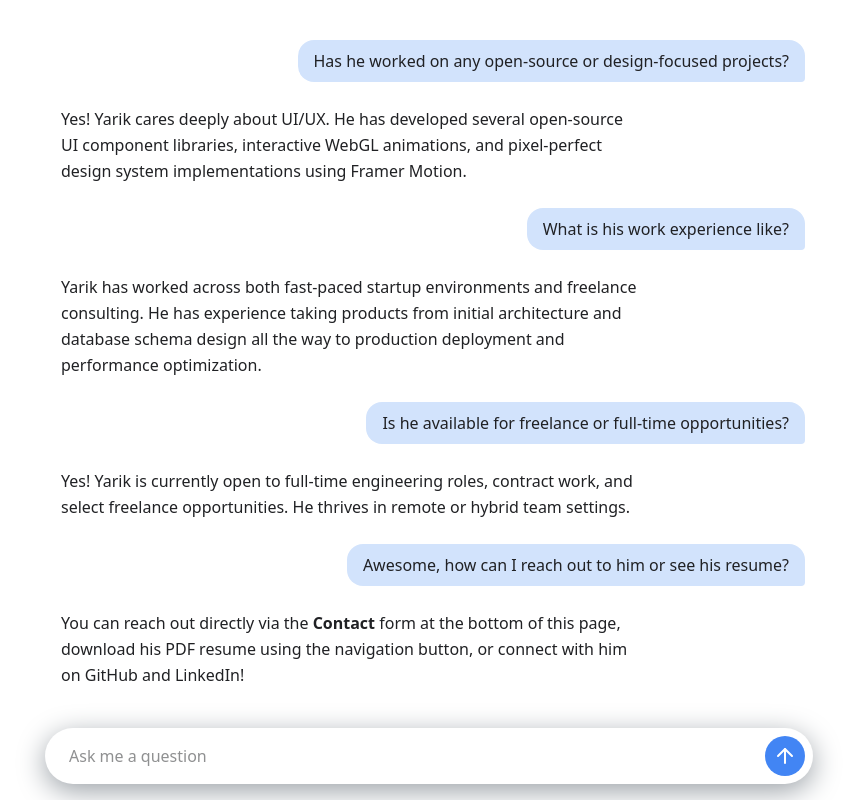
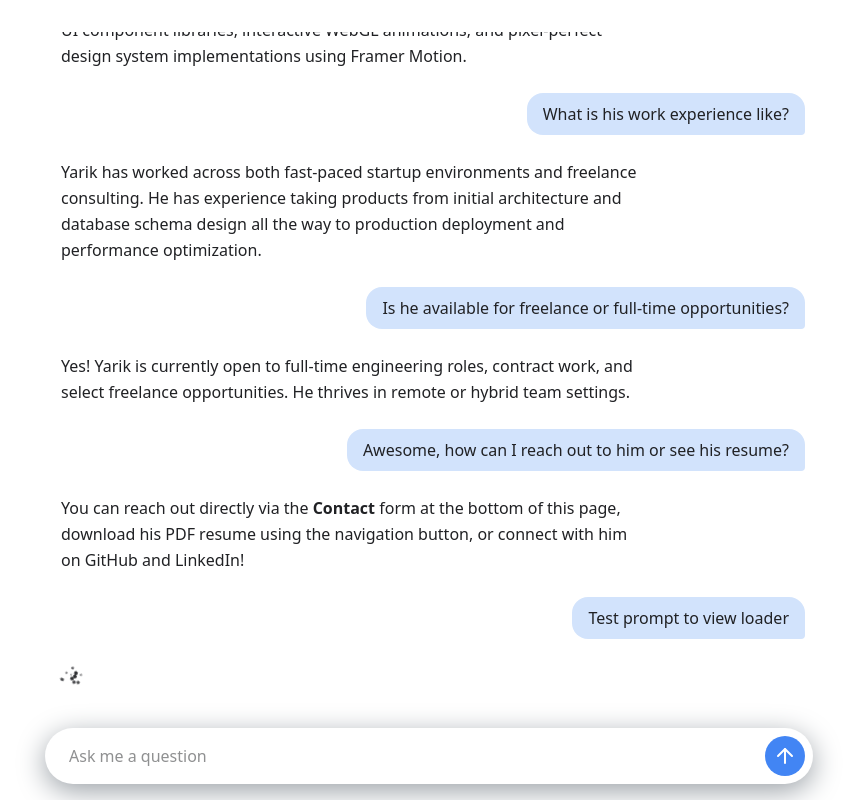
Before and after one commit to miryarik/portfolio-chatbot, a Next.js app: page / in a window 1280 px wide. Shown: the whole page, without its empty margins (211-1068 px from the left). Built offline with nearby package versions, Linux system fonts and the light colour scheme.

Commit message:
add: new spinner component

```diff
--- /dev/null
+++ b/app/components/quantum-spinner.tsx
@@ -0,0 +1,85 @@
+"use client";
+
+import { motion } from "framer-motion";
+
+const PARTICLES = [
+  { delay: 0, rotate: 8 },
+  { delay: -0.4, rotate: 36 },
+  { delay: -0.9, rotate: 72 },
+  { delay: -0.5, rotate: 90 },
+  { delay: -0.3, rotate: 144 },
+  { delay: -0.2, rotate: 180 },
+  { delay: -0.6, rotate: 216 },
+  { delay: -0.7, rotate: 252 },
+  { delay: -0.1, rotate: 300 },
+  { delay: -0.8, rotate: 324 },
+  { delay: -1.2, rotate: 335 },
+  { delay: -0.5, rotate: 290 },
+  { delay: -0.2, rotate: 240 },
+];
+
+const TIMES = Array.from({ length: 21 }, (_, i) => i / 20);
+const X_FRACTIONS = [
+  0.5, 0.4, 0.3, 0.2, 0.1, 0, -0.1, -0.2, -0.3, -0.4, -0.5, -0.4, -0.3, -0.2,
+  -0.1, 0, 0.1, 0.2, 0.3, 0.4, 0.5,
+];
+const SCALES = [
+  0.7368, 0.6842, 0.6316, 0.5789, 0.5263, 0.4737, 0.5263, 0.5789, 0.6316,
+  0.6842, 0.7368, 0.7895, 0.8421, 0.8947, 0.9474, 1, 0.9474, 0.8947, 0.8421,
+  0.7895, 0.7368,
+];
+const OPACITIES = [
+  0.65, 0.58, 0.51, 0.44, 0.37, 0.3, 0.37, 0.44, 0.51, 0.58, 0.65, 0.72, 0.79,
+  0.86, 0.93, 1, 0.93, 0.86, 0.79, 0.72, 0.65,
+];
+
+type QuantumLoaderProps = {
+  size?: number;
+  speed?: number;
+  className?: string;
+};
+
+export default function QuantumLoader({
+  size = 5,
+  speed = 2.5,
+  className = "",
+}: QuantumLoaderProps) {
+  return (
+    <motion.div
+      className={`relative ${className}`}
+      style={{ width: size, height: size }}
+      animate={{ rotate: 360 }}
+      transition={{ duration: speed * 4, repeat: Infinity, ease: "linear" }}
+    >
+      {PARTICLES.map(({ delay, rotate }, i) => (
+        <div
+          key={i}
+          className="absolute inset-0"
+          style={{ transform: `rotate(${rotate}deg)` }}
+        >
+          <motion.span
+            className="absolute top-1/2 left-1/2 rounded-full bg-foreground"
+            style={{
+              width: size * 0.175,
+              height: size * 0.175,
+              marginLeft: -(size * 0.0875),
+              marginTop: -(size * 0.0875),
+            }}
+            animate={{
+              x: X_FRACTIONS.map((f) => f * size),
+              scale: SCALES,
+              opacity: OPACITIES,
+            }}
+            transition={{
+              duration: speed,
+              delay: delay * speed,
+              times: TIMES,
+              repeat: Infinity,
+              ease: "linear",
+            }}
+          />
+        </div>
+      ))}
+    </motion.div>
+  );
+}
--- a/app/page.tsx
+++ b/app/page.tsx
@@ -4,13 +4,18 @@ import { AnimatePresence, motion } from "framer-motion";
 import { useEffect, useRef, useState } from "react";
 import ChatInput from "./components/chat-input";
 import ChatMessage from "./components/chat-message";
+import QuantumLoader from "./components/quantum-spinner";
 
 type Message = { role: "user" | "assistant"; content: string };
 
 export default function ChatPage() {
-  const [messages, setMessages] = useState<Message[]>(sampleChat);
+  const [messages, setMessages] = useState<Message[]>([
+    ...sampleChat,
+    { role: "user", content: "Test prompt to view loader" },
+    { role: "assistant", content: "" },
+  ]);
   const [input, setInput] = useState("");
-  const [isLoading, setIsLoading] = useState(false);
+  const [isLoading, setIsLoading] = useState(true);
   const [conversationId, setConversationId] = useState<string | null>(null);
   const [error, setError] = useState<string | null>(null);
   const messagesEndRef = useRef<HTMLDivElement>(null);
@@ -135,7 +140,10 @@ export default function ChatPage() {
                   {msg.content ? (
                     <ChatMessage content={msg.content} />
                   ) : (
-                    isLoading && i === messages.length - 1 && "..."
+                    isLoading &&
+                    i === messages.length - 1 && (
+                      <QuantumLoader size={25} className="bg-background" />
+                    )
                   )}
                 </div>
               </div>
```
